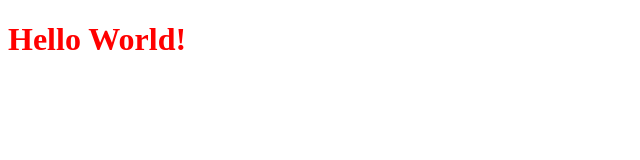
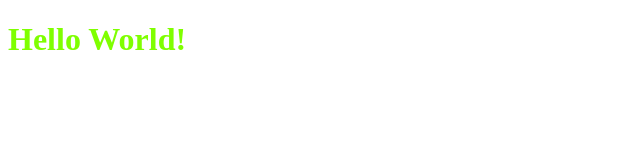
Before and after one commit to DesignerNW/fewd-2020, a plain HTML site: page index.html in a window 1280 px wide. Shown: the whole page, without its empty margins (0-640 px from the left). Drawn offline with Linux system fonts and the light colour scheme.

Commit message:
Chartreuse Hello World

```diff
--- a/index.html
+++ b/index.html
@@ -13,7 +13,7 @@
 
 <body>
 
-  <h1 class="welcome">Hello World!</h1>
+  <h1 class="welcome" style="color: chartreuse">Hello World!</h1>
 
 </body>
 </html>
```
